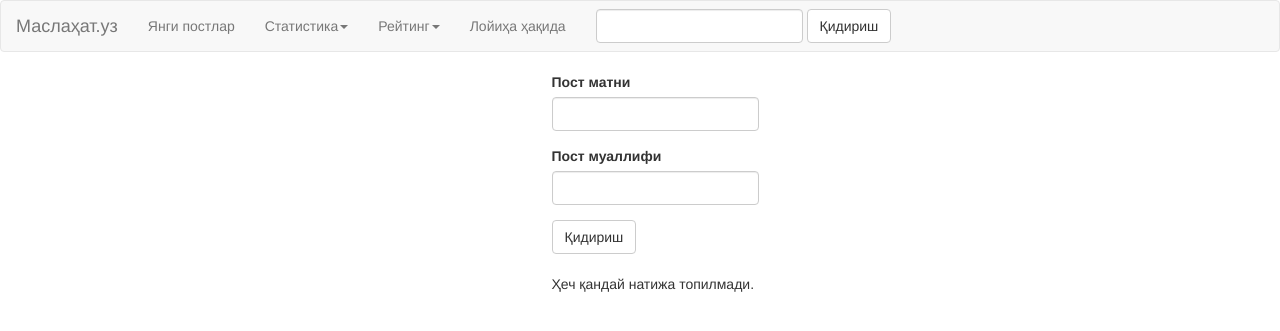
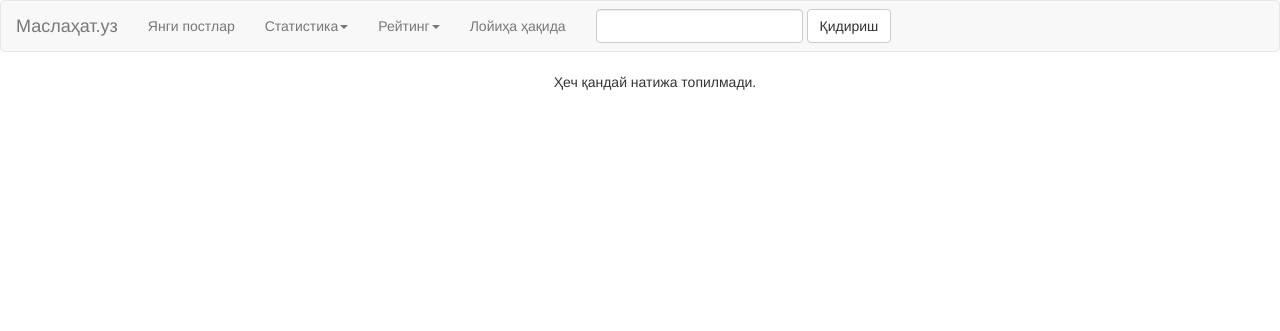
Before and after one commit to muminoff/maslahat, a Django app: page /search/ in a window 1280 px wide. Shown: the top 331 px of the page. Run offline with Django 3.2, Linux system fonts and the light colour scheme; data that the repository does not hold is empty; parts of the project's set-up code (start-up, migrations or seed data) failed here and were passed over; some libraries are stand-ins or nearby versions.

Commit message:
search modified

```diff
--- a/core/templates/search.html
+++ b/core/templates/search.html
@@ -3,20 +3,8 @@
 {% block content %}
 <div class="container" style="display:flex;justify-content:center;align-items:center;">
   <div>
-      <form action="{% url "search" %}">
-        <div class="form-group">
-          <label for="text">Пост матни</label>
-          <input type="text" class="form-control" id="text" name="text">
-        </div>
-        <div class="form-group">
-          <label for="author">Пост муаллифи</label>
-          <input type="text" class="form-control" id="author" name="author" >
-        </div>
-        <button type="submit" class="btn btn-default">Қидириш</button>
-      </form>
-      <br/>
       {% if results %}
-      <h3>"{{ text }}" сўрови бўйича қидирув натижалари <small>{{ results|length }} та натижа</small></h3>
+      <h3>"{{ text }} {{ author }}" сўрови бўйича қидирув натижалари <small>{{ results|length }} та натижа</small></h3>
       <hr/>
       <table class="table table-condensed table-hover">
           <thead>
--- a/core/views.py
+++ b/core/views.py
@@ -139,17 +139,12 @@ def about(request):
 
 def search(request):
     text = request.GET.get('text')
-    author = request.GET.get('author')
     results = Post.objects.all()
 
     if text:
         results = Post.objects.filter(
             text__icontains=text
             ).order_by('-published')
-    if author:
-        results = Post.objects.filter(
-            author__icontains=author).order_by('-published')
-
     context = { 'results': results, 'text': text }
     return render(request, 'search.html', context)
 
```
